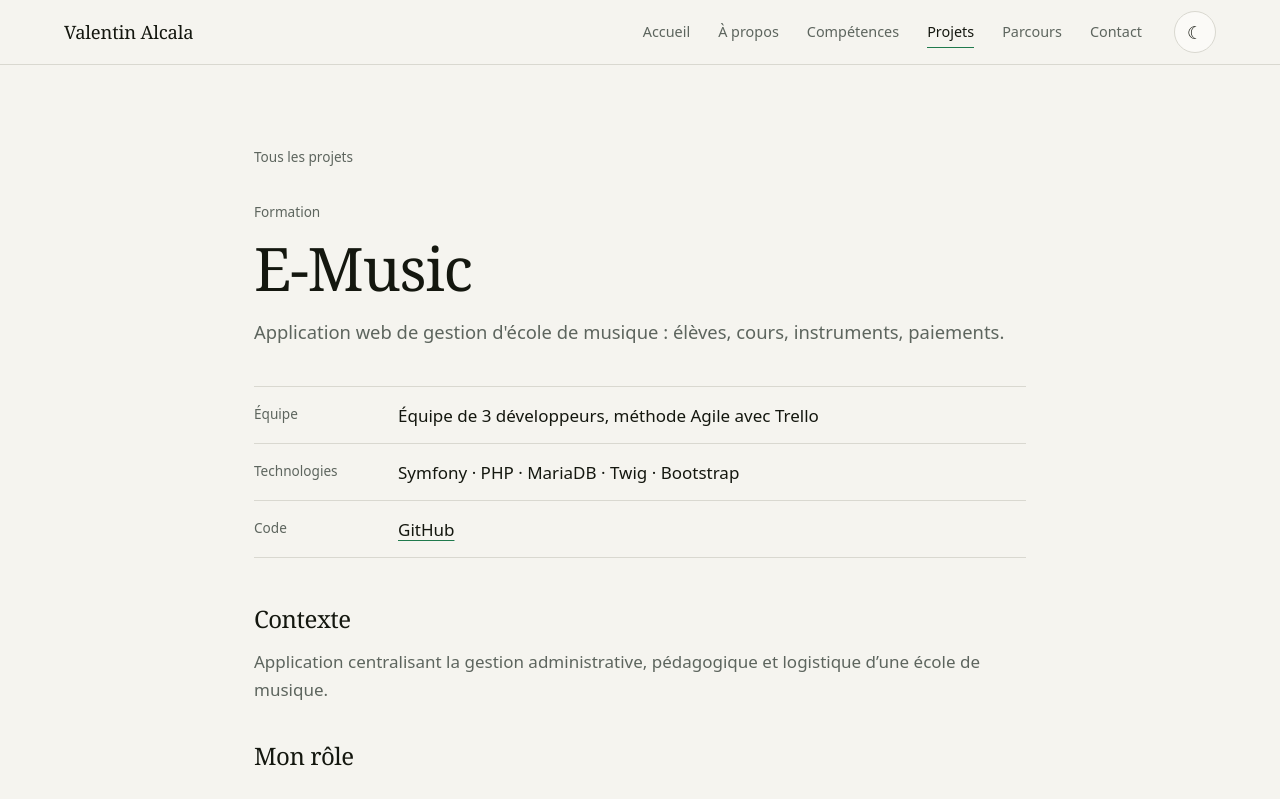
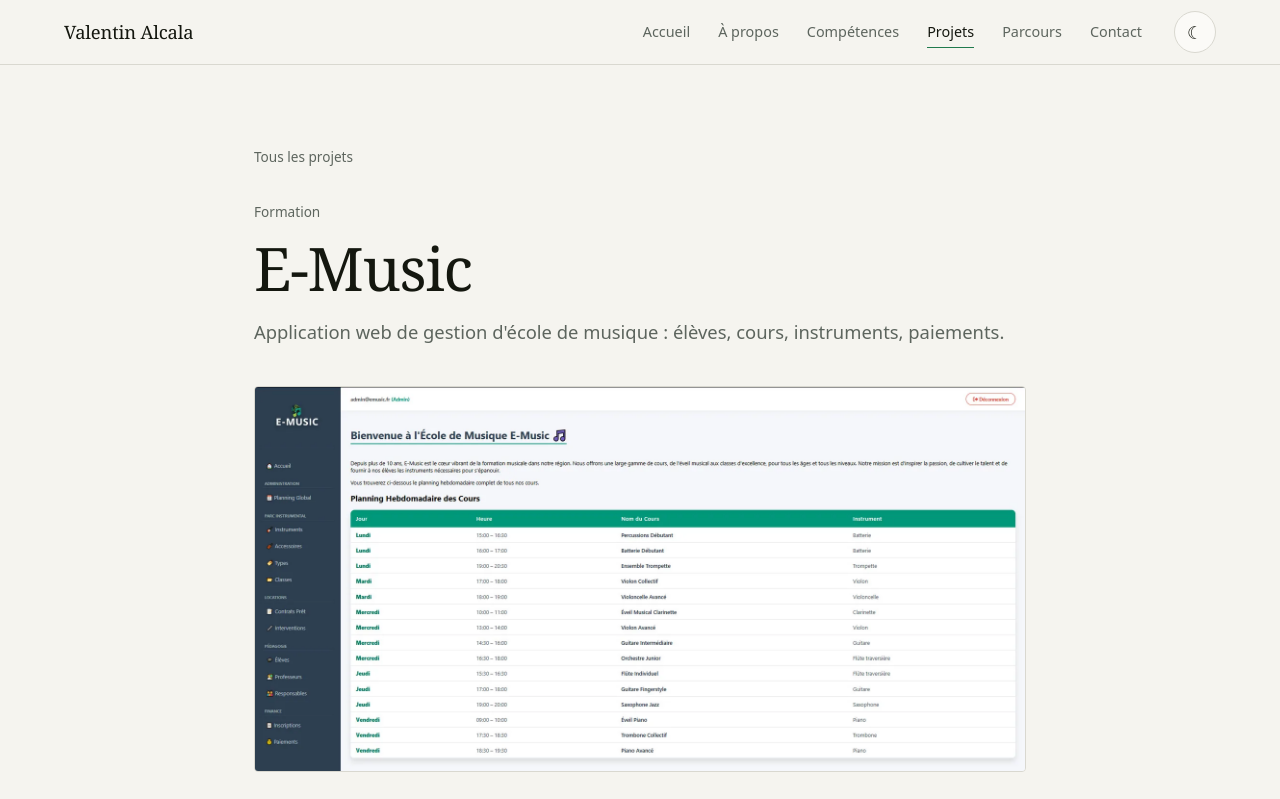
Before and after one commit to Valent1n2-alcAla/Portfolio, a React (Vite) app: page /projets/25darkwolf in a window 1280 px wide. Shown: the top 799 px of the page. Built offline with nearby package versions, Linux system fonts and the light colour scheme.

Commit message:
Capture d'E-Music sur sa page projet, vercel.json pour les routes
Co-Authored-By: Claude Opus 5.5 <noreply@anthropic.com>
Claude-Session: https://claude.ai/code/session_01TkERgWRzgq5PstsdMiTkQH

```diff
--- a/src/data/projects.ts
+++ b/src/data/projects.ts
@@ -119,6 +119,10 @@ export const projects: Project[] = [
       'Consultation des paiements et des interventions',
     ],
     learned: ['Travailler en équipe sur un projet concret'],
+    image: {
+      name: 'e-music',
+      alt: "Page d'accueil administrateur d'E-Music : menu latéral et planning hebdomadaire des cours",
+    },
     featured: true
   },
 ]
--- a/src/pages/Project/Project.css
+++ b/src/pages/Project/Project.css
@@ -32,6 +32,15 @@
   margin-top: 1rem;
   font-size: 1.15rem;
   color: var(--text-muted);
+}
+
+.project__image {
+  display: block;
+  width: 100%;
+  height: auto;
+  margin-bottom: 3rem;
+  border: 1px solid var(--border);
+  border-radius: var(--radius);
 }
 
 .project__meta {
--- a/src/pages/Project/Project.tsx
+++ b/src/pages/Project/Project.tsx
@@ -30,6 +30,18 @@ function Project() {
         <h1>{project.title}</h1>
         <p className="project__summary">{project.summary}</p>
       </header>
+
+      {project.image && (
+        <img
+          className="project__image"
+          src={`/projets/${project.image.name}-1600.webp`}
+          srcSet={`/projets/${project.image.name}-800.webp 800w, /projets/${project.image.name}-1600.webp 1600w`}
+          sizes="(max-width: 860px) 100vw, 820px"
+          width={1600}
+          height={798}
+          alt={project.image.alt}
+        />
+      )}
 
       <dl className="project__meta">
         <div>
--- a/src/types/project.ts
+++ b/src/types/project.ts
@@ -10,5 +10,10 @@ export type Project = {
   role: string[]
   features?: string[]
   learned?: string[]
+  // Capture dans public/projets/, en deux largeurs : {name}-800.webp et {name}-1600.webp
+  image?: {
+    name: string
+    alt: string
+  }
   featured?: boolean
 }
```
Also changed, not shown: public/projets/e-music-1600.webp (added), public/projets/e-music-800.webp (added), vercel.json (added).
